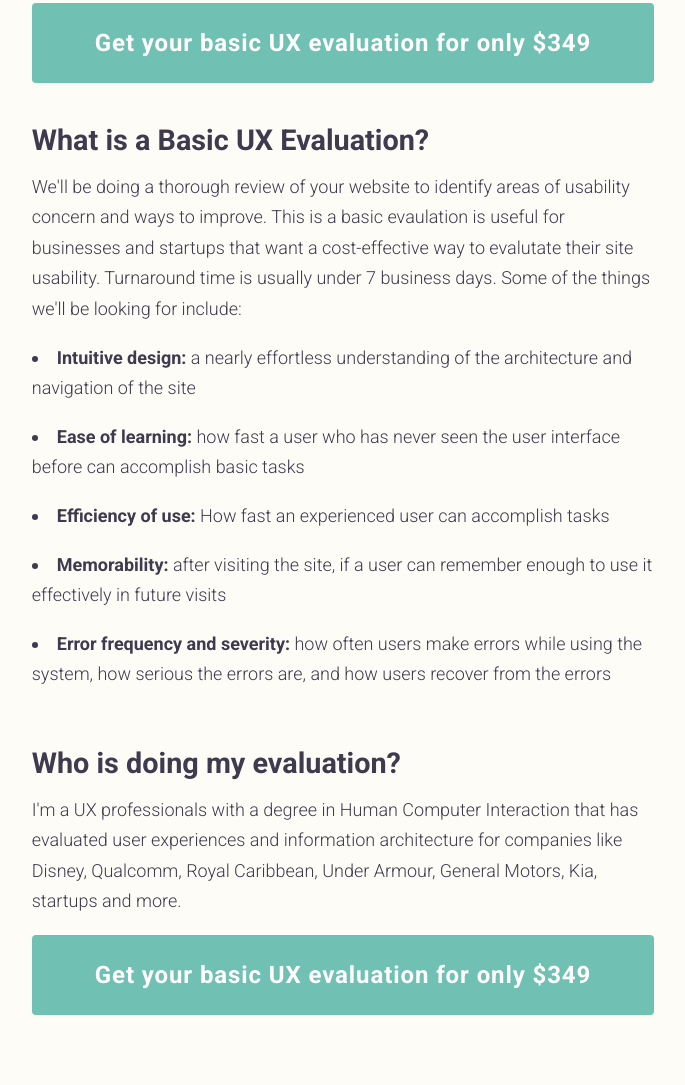
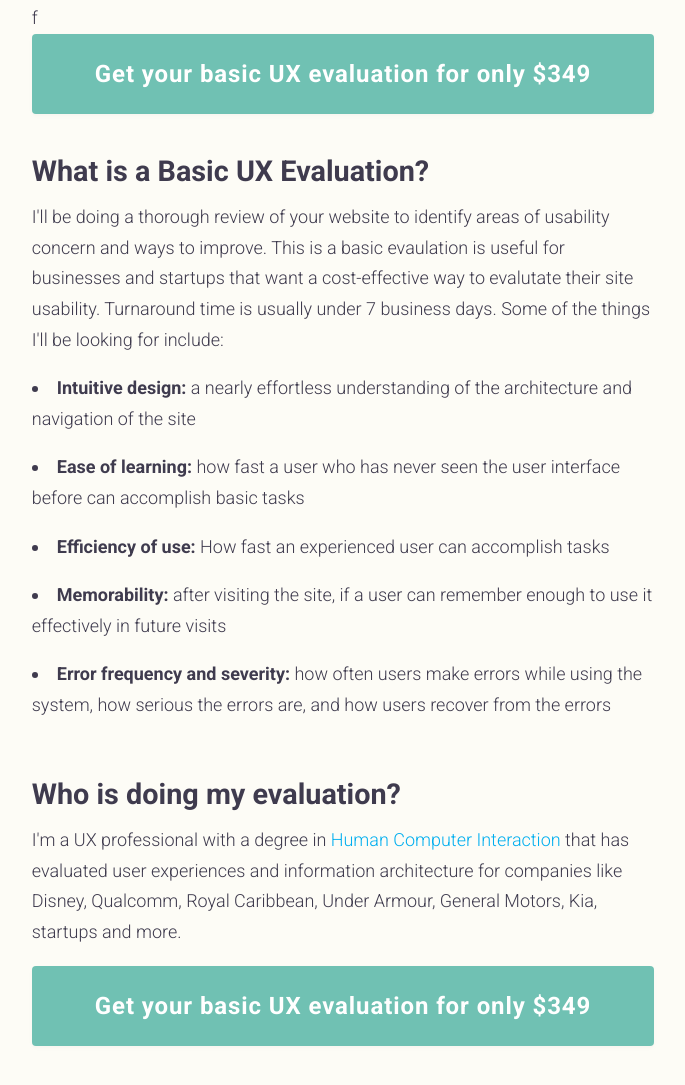
Before and after one commit to kfrost32/kfrost32.github.io, a plain HTML site: page index.html in a window 1280 px wide. Shown: the part 577-1662 px from the top of the page, without its empty margins (297-982 px from the left). Drawn offline with Linux system fonts and the light colour scheme.

Commit message:
no message

```diff
--- a/index.html
+++ b/index.html
@@ -40,12 +40,12 @@
       <h1>Your site works better with a good user experience.</h1>
       <p>Forrester Research has found that a well-designed user interface can raise a website’s conversion rate by up to 200% and that a better UX design can yield conversion rates up to 400% higher.</p>
       <p>How much is a friendly, usable site worth to you?</p>
-      <p><strong>For only $349</strong>, I’ll do a professional review of your website, determine critical design flaws, and put together an actionable plan for improving your UI/UX. You’ll get a useful PDF report with a detailed screen-by-screen teardown of your web app.</p>
+      <p><strong>For only $349</strong>, I’ll do a professional review of your website, determine critical design flaws, and put together an actionable plan for improving your UI/UX. You’ll get a useful PDF report with a detailed screen-by-screen teardown of your web app.</p>f
       <a class="button wide jumbo m4b typeform-share" href="https://kylefrost.typeform.com/to/t0AI2b" data-mode="2" target="_blank">Get your basic UX evaluation for only $349</a>
       <script>(function(){var qs,js,q,s,d=document,gi=d.getElementById,ce=d.createElement,gt=d.getElementsByTagName,id='typef_orm',b='https://s3-eu-west-1.amazonaws.com/share.typeform.com/';if(!gi.call(d,id)){js=ce.call(d,'script');js.id=id;js.src=b+'share.js';q=gt.call(d,'script')[0];q.parentNode.insertBefore(js,q)}})()</script>
 
       <h2>What is a Basic UX Evaluation?</h2>
-      <p>We'll be doing a thorough review of your website to identify areas of usability concern and ways to improve. This is a basic evaulation is useful for businesses and startups that want a cost-effective way to evalutate their site usability. Turnaround time is usually under 7 business days. Some of the things we'll be looking for include:</p>
+      <p>I'll be doing a thorough review of your website to identify areas of usability concern and ways to improve. This is a basic evaulation is useful for businesses and startups that want a cost-effective way to evalutate their site usability. Turnaround time is usually under 7 business days. Some of the things I'll be looking for include:</p>
 
       <ul class="pad2b">
         <li><Strong>Intuitive design:</Strong> a nearly effortless understanding of the architecture and navigation of the site</li>
@@ -56,7 +56,7 @@
       </ul>
 
       <h2>Who is doing my evaluation?</h2>
-      <p>I'm a UX professionals with a degree in Human Computer Interaction that has evaluated user experiences and information architecture for companies like Disney, Qualcomm, Royal Caribbean, Under Armour, General Motors, Kia, startups and more.</p>
+      <p>I'm a UX professional with a degree in <a target="blank" href="https://en.wikipedia.org/wiki/Human%E2%80%93computer_interaction">Human Computer Interaction</a> that has evaluated user experiences and information architecture for companies like Disney, Qualcomm, Royal Caribbean, Under Armour, General Motors, Kia, startups and more.</p>
       <a class="button wide jumbo m4b typeform-share" href="https://kylefrost.typeform.com/to/t0AI2b" data-mode="2" target="_blank">Get your basic UX evaluation for only $349</a>
       <script>(function(){var qs,js,q,s,d=document,gi=d.getElementById,ce=d.createElement,gt=d.getElementsByTagName,id='typef_orm',b='https://s3-eu-west-1.amazonaws.com/share.typeform.com/';if(!gi.call(d,id)){js=ce.call(d,'script');js.id=id;js.src=b+'share.js';q=gt.call(d,'script')[0];q.parentNode.insertBefore(js,q)}})()</script>
 
```
